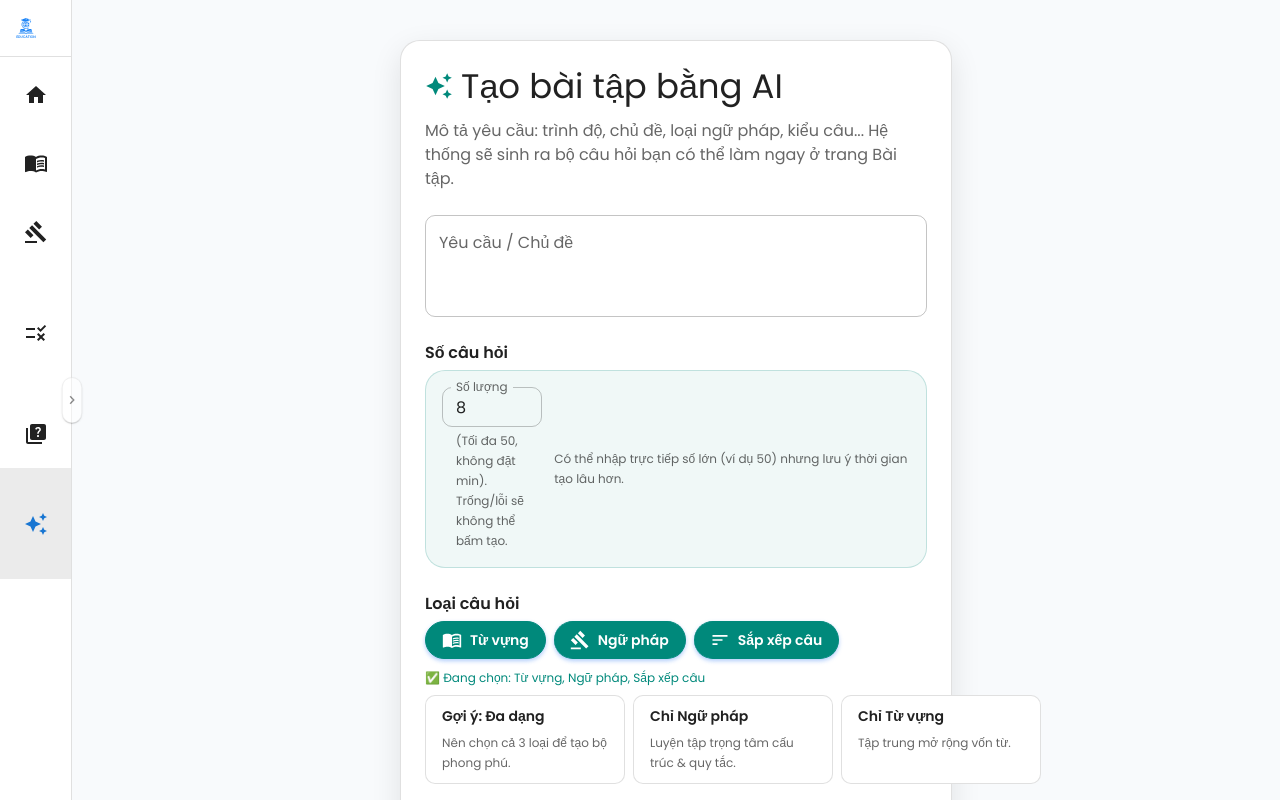
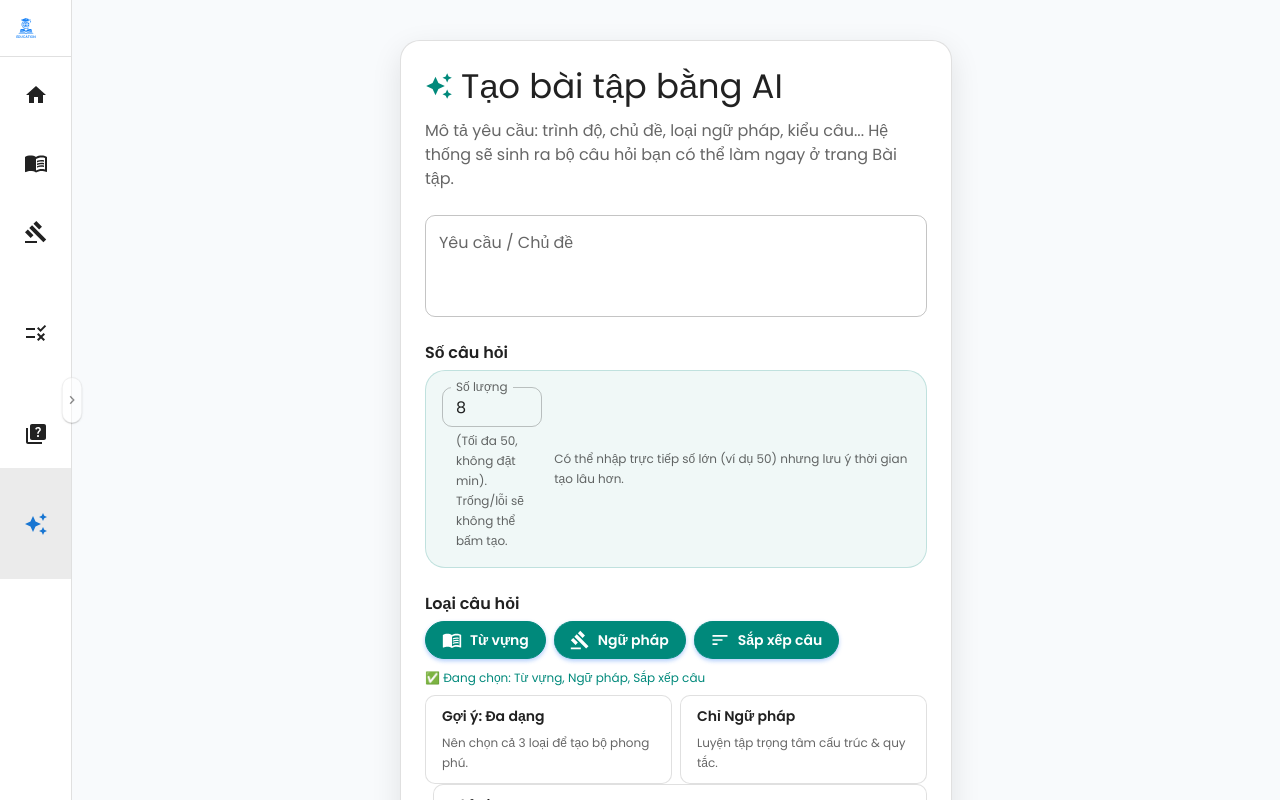
Before and after one commit to phunguyen321/english-app, a Next.js app: page /generate-quizzes in a window 1280 px wide. Shown: the top 800 px of the page. Built offline with nearby package versions, Linux system fonts and the light colour scheme.

Commit message:
update ui

```diff
--- a/src/app/generate-quizzes/page.tsx
+++ b/src/app/generate-quizzes/page.tsx
@@ -347,9 +347,12 @@ export default function GenerateQuizzesPage() {
               <Stack
                 direction={{ xs: "column", md: "row" }}
                 spacing={1}
-                sx={{ mb: 1 }}
+                sx={{ mb: 1, flexWrap: "wrap" }}
               >
-                <Card variant="outlined" sx={{ flex: 1, minWidth: 200 }}>
+                <Card
+                  variant="outlined"
+                  sx={{ flex: "1 1 200px", minWidth: 200 }}
+                >
                   <CardActionArea
                     onClick={() => {
                       setAllowedTypes([
@@ -360,7 +363,9 @@ export default function GenerateQuizzesPage() {
                       setMixTypes(true);
                     }}
                   >
-                    <CardContent sx={{ py: 1.25 }}>
+                    <CardContent
+                      sx={{ py: 1.25, minHeight: { xs: 72, sm: 80 } }}
+                    >
                       <Typography
                         variant="subtitle2"
                         fontWeight={600}
@@ -374,14 +379,19 @@ export default function GenerateQuizzesPage() {
                     </CardContent>
                   </CardActionArea>
                 </Card>
-                <Card variant="outlined" sx={{ flex: 1, minWidth: 200 }}>
+                <Card
+                  variant="outlined"
+                  sx={{ flex: "1 1 200px", minWidth: 200 }}
+                >
                   <CardActionArea
                     onClick={() => {
                       setAllowedTypes(["grammar-mcq"]);
                       setMixTypes(false);
                     }}
                   >
-                    <CardContent sx={{ py: 1.25 }}>
+                    <CardContent
+                      sx={{ py: 1.25, minHeight: { xs: 72, sm: 80 } }}
+                    >
                       <Typography
                         variant="subtitle2"
                         fontWeight={600}
@@ -395,14 +405,19 @@ export default function GenerateQuizzesPage() {
                     </CardContent>
                   </CardActionArea>
                 </Card>
-                <Card variant="outlined" sx={{ flex: 1, minWidth: 200 }}>
+                <Card
+                  variant="outlined"
+                  sx={{ flex: "1 1 200px", minWidth: 200 }}
+                >
                   <CardActionArea
                     onClick={() => {
                       setAllowedTypes(["vocab-mcq"]);
                       setMixTypes(false);
                     }}
                   >
-                    <CardContent sx={{ py: 1.25 }}>
+                    <CardContent
+                      sx={{ py: 1.25, minHeight: { xs: 72, sm: 80 } }}
+                    >
                       <Typography
                         variant="subtitle2"
                         fontWeight={600}
```
